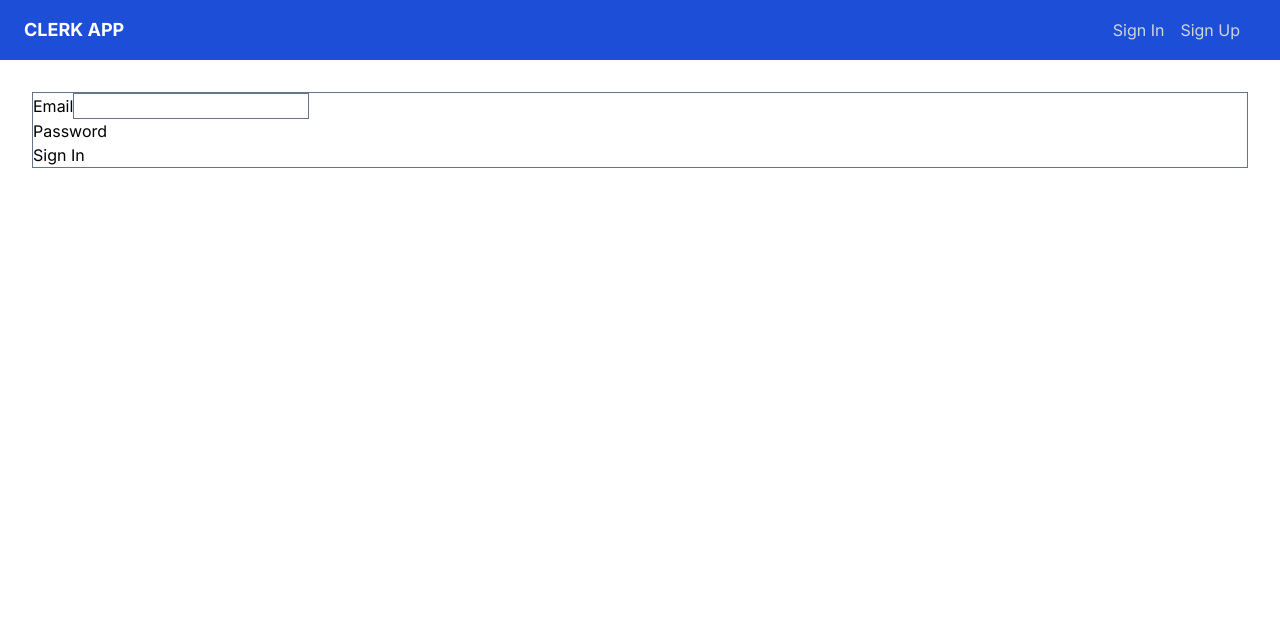
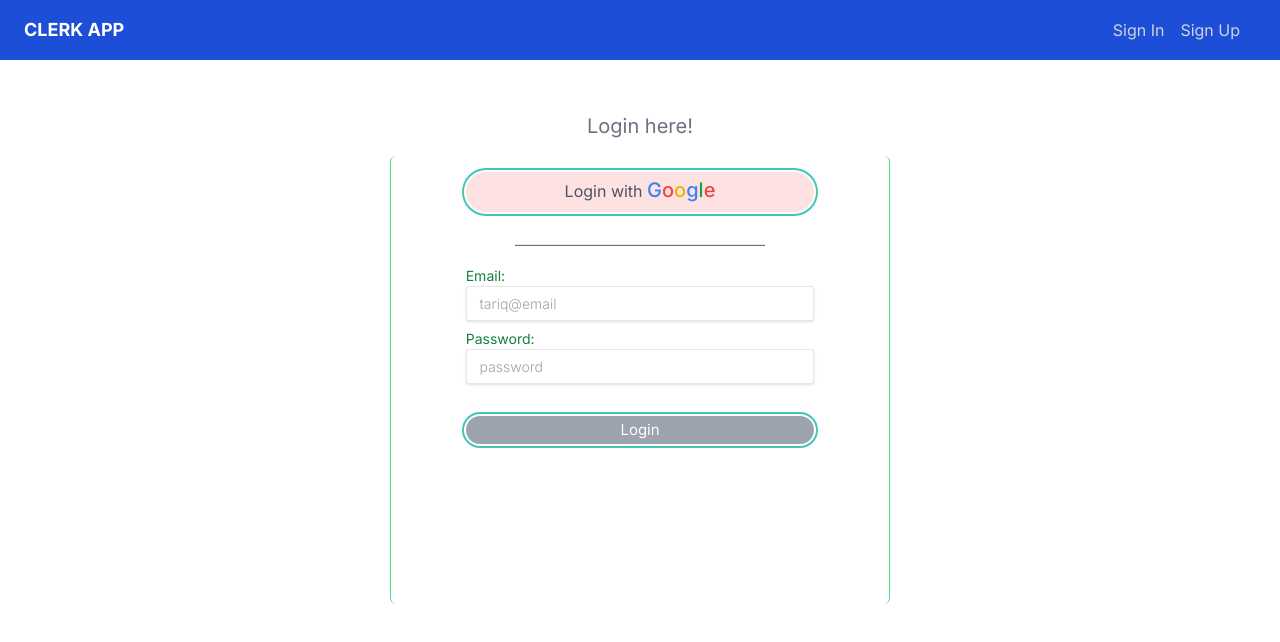
Before and after one commit to tariq-khan9/green-messengers, a Next.js app: page /login in a window 1280 px wide. Shown: the top 642 px of the page. Built offline with nearby package versions, Linux system fonts and the light colour scheme; no server answers.

Commit message:
register done

```diff
--- a/package.json
+++ b/package.json
@@ -17,6 +17,7 @@
     "postcss": "8.4.29",
     "react": "18.2.0",
     "react-dom": "18.2.0",
+    "react-toastify": "^9.1.3",
     "tailwindcss": "3.3.3"
   }
 }
--- a/src/app/login/page.jsx
+++ b/src/app/login/page.jsx
@@ -3,9 +3,10 @@ import { useState } from "react";
 import { useSignIn } from "@clerk/nextjs";
 import { useRouter } from "next/navigation";
 
+
 export default function Login() {
   const { isLoaded, signIn, setActive } = useSignIn();
-  const [emailAddress, setEmailAddress] = useState("");
+  const [email, setEmail] = useState("");
   const [password, setPassword] = useState("");
   const router = useRouter();
   // start the sign In process.
@@ -17,7 +18,7 @@ export default function Login() {
 
     try {
       const result = await signIn.create({
-        identifier: emailAddress,
+        identifier: email,
         password,
       });
 
@@ -38,7 +39,7 @@ export default function Login() {
 
   return (
     <div>
-      <form className="border border-slate-500 m-8">
+      {/* <form className="border border-slate-500 m-8">
         <div >
           <label htmlFor="email">Email</label>
           <input className="border border-slate-500" onChange={(e) => setEmailAddress(e.target.value)} id="email" name="email" type="email" />
@@ -48,7 +49,129 @@ export default function Login() {
           <input onChange={(e) => setPassword(e.target.value)} id="password" name="password" type="password" />
         </div>
         <button onClick={handleSubmit}>Sign In</button>
-      </form>
+      </form> */}
+      <form>
+
+           <div className='flex flex-col  items-center w-screen h-screen'>
+              <label className='mt-8 mb-4 text-xl font-inter text-gray-500'>Login here!</label>
+
+              <div className='w-[70%] sm:w-[60%] md:w-[500px] h-[56%] border-x border-green-400 rounded-md flex flex-col items-center'>
+
+                <button className='w-[70%] min-w-[250px] h-10 bg-red-100 rounded-full mt-4  ring-2 ring-offset-2 ring-teal-500/80  text-gray-600 font-inter text-md mb-8 pb-1   focus:outline-none focus:ring-red-100 dark:focus:ring-red-400'>Login with <span className='text-xl font-medium'><span className='text-blue-500'>G</span><span className='text-red-500'>o</span><span className='text-yellow-500'>o</span><span className='text-blue-500'>g</span><span className='text-green-600'>l</span><span className='text-red-500'>e</span></span></button>
+
+                <hr className='w-[40%] max-w-[400px] min-w-[250px] h-[2px] bg-gray-500'/>
+                 <div className='w-[70%] min-w-[250px] mt-5'>
+                   <label className='block font-myFont text-green-700 text-sm '>Email: </label>
+                   <input typeof='email'  value={email} onChange={(e)=>setEmail(e.target.value)} name='email' type="text" placeholder="  tariq@email" className='shadow text-sm font-inter font-light  w-full h-[35px] border border-gray-200 p-[5px] rounded-sm focus:border-teal-500 focus:outline-none  ' />
+                 </div>
+
+                 <div className='w-[70%] min-w-[250px] mt-2'>
+                   <label className='block text-sm font-myFont text-green-700  '>Password: </label>
+                   <input   value={password} onChange={(e)=>setPassword(e.target.value)} name='password' type="text" placeholder="  password" className='shadow text-sm font-inter font-light  w-full h-[35px] border border-gray-200 p-[5px] rounded-sm focus:border-teal-500 focus:outline-none  ' />
+               </div>
+
+
+
+                 <button onClick={handleSubmit} className='w-[70%] min-w-[250px] h-7 rounded-full mt-8 bg-gray-400 ring-2 ring-offset-2 ring-teal-500/80  text-white font-inter text-[15px]'>Login</button>
+
+                 {/* <Link className='mt-6 font-myFont text-xs sm:text-sm text-gray-600 content-start' href='/users/register'>dont have an account? <span className='text-black'>Register</span> here!</Link> */}
+
+              </div>
+
+           </div>
+           {/* <ToastContainer position='top-center' closeOnClick={true} pauseOnHover={false}/> */}
+
+           </form>
     </div>
   );
 }
+
+// 'use client'
+// import { useState } from "react";
+// import { useSignIn } from "@clerk/nextjs";
+// import { useRouter } from "next/navigation";
+// import { Link } from "next/link";
+
+// import 'react-toastify/dist/ReactToastify.css'
+// import {ToastContainer, toast} from 'react-toastify'
+
+
+// export default function Login() {
+
+//     const { isLoaded, signIn, setActive } = useSignIn();
+//     const [email, setEmail] = useState("");
+//     const [password, setPassword] = useState("");
+//     const router = useRouter();
+
+//  const onSubmit= async(e)=>{
+
+//     e.preventDefault();
+//     if (!isLoaded) {
+//       return;
+//     }
+
+//         try {
+//         const result = await signIn.create({
+//             identifier: emailAddress,
+//             password,
+//         });
+
+//         if (result.status === "complete") {
+//             console.log(result);
+//             await setActive({ session: result.createdSessionId });
+//             router.push("/")
+//         }
+//         else {
+//             /*Investigate why the login hasn't completed */
+//             console.log(result);
+//         }
+
+//         } catch (err) {
+//         console.error("error", err.errors[0].longMessage)
+//         }
+
+//   }
+// //   if(loading){
+// //     return (
+// //     <div className='flex flex-col  items-center content-center w-screen h-screen'>
+// //     <h1 className='mt-32 text-lg text-gray-500'>Please wait while we validate your credentials...</h1>
+// //     </div>
+// //     )
+// //   }
+// //   else{
+//   return (
+//     <form>
+
+//     <div className='flex flex-col  items-center w-screen h-screen'>
+//        <label className='mt-8 mb-4 text-xl font-inter text-gray-500'>Login here!</label>
+
+//        <div className='w-[70%] sm:w-[60%] md:w-[500px] h-[56%] border-x border-green-400 rounded-md flex flex-col items-center'>
+
+//          <button className='w-[70%] min-w-[250px] h-10 bg-red-100 rounded-full mt-4  ring-2 ring-offset-2 ring-teal-500/80  text-gray-600 font-inter text-md mb-8 pb-1   focus:outline-none focus:ring-red-100 dark:focus:ring-red-400'>Login with <span className='text-xl font-medium'><span className='text-blue-500'>G</span><span className='text-red-500'>o</span><span className='text-yellow-500'>o</span><span className='text-blue-500'>g</span><span className='text-green-600'>l</span><span className='text-red-500'>e</span></span></button>
+
+//          <hr className='w-[40%] max-w-[400px] min-w-[250px] h-[2px] bg-gray-500'/>
+//           <div className='w-[70%] min-w-[250px] mt-5'>
+//             <label className='block font-myFont text-green-700 text-sm '>Email: </label>
+//             <input typeof='email'  value={email} onChange={(e)=>setEmail(e.target.value)} name='email' type="text" placeholder="  tariq@email" className='shadow text-sm font-inter font-light  w-full h-[35px] border border-gray-200 p-[5px] rounded-sm focus:border-teal-500 focus:outline-none  ' />
+//           </div>
+
+//           <div className='w-[70%] min-w-[250px] mt-2'>
+//             <label className='block text-sm font-myFont text-green-700  '>Password: </label>
+//             <input   value={password} onChange={(e)=>setPassword(e.target.value)} name='password' type="text" placeholder="  password" className='shadow text-sm font-inter font-light  w-full h-[35px] border border-gray-200 p-[5px] rounded-sm focus:border-teal-500 focus:outline-none  ' />
+//           </div>
+
+
+
+//           <button onClick={onSubmit} className='w-[70%] min-w-[250px] h-7 rounded-full mt-8 bg-gray-400 ring-2 ring-offset-2 ring-teal-500/80  text-white font-inter text-[15px]'>Login</button>
+
+//           <Link className='mt-6 font-myFont text-xs sm:text-sm text-gray-600 content-start' href='/users/register'>dont have an account? <span className='text-black'>Register</span> here!</Link>
+
+//        </div>
+
+//     </div>
+//     <ToastContainer position='top-center' closeOnClick={true} pauseOnHover={false}/>
+
+//     </form>
+//   )
+
+// }
--- a/src/app/register/page.jsx
+++ b/src/app/register/page.jsx
@@ -2,6 +2,8 @@
 import { useState } from 'react';
 import { useSignUp } from '@clerk/nextjs';
 import { useRouter } from 'next/navigation';
+import 'react-toastify/dist/ReactToastify.css'
+import {ToastContainer, toast} from 'react-toastify'
 
 const Register = () => {
   const { isLoaded, signUp, setActive } = useSignUp();
@@ -22,20 +24,24 @@ const Register = () => {
     }
 
     try {
+
       await signUp.create({
         first_name: firstName,
         last_name: lastName,
         email_address: email,
         password,
-      });
+      })
+
 
       // send the email.
       await signUp.prepareEmailAddressVerification({ strategy: 'email_code' });
 
       // change the UI to our pending section.
       setPendingVerification(true);
-    } catch (err) {
-      console.error(err);
+    } catch (error) {
+          toast.error("Email already taken or Password type mismatched!", {
+                      autoClose: 2000
+                    })
     }
   };
 
@@ -161,6 +167,7 @@ const Register = () => {
           </form>
         </div>
       )}
+      <ToastContainer position='top-center' closeOnClick={true} pauseOnHover={false}/>
     </div>
   );
 };
```
Also changed, not shown: 1 other file (tests, documents, lock files or other folders).
